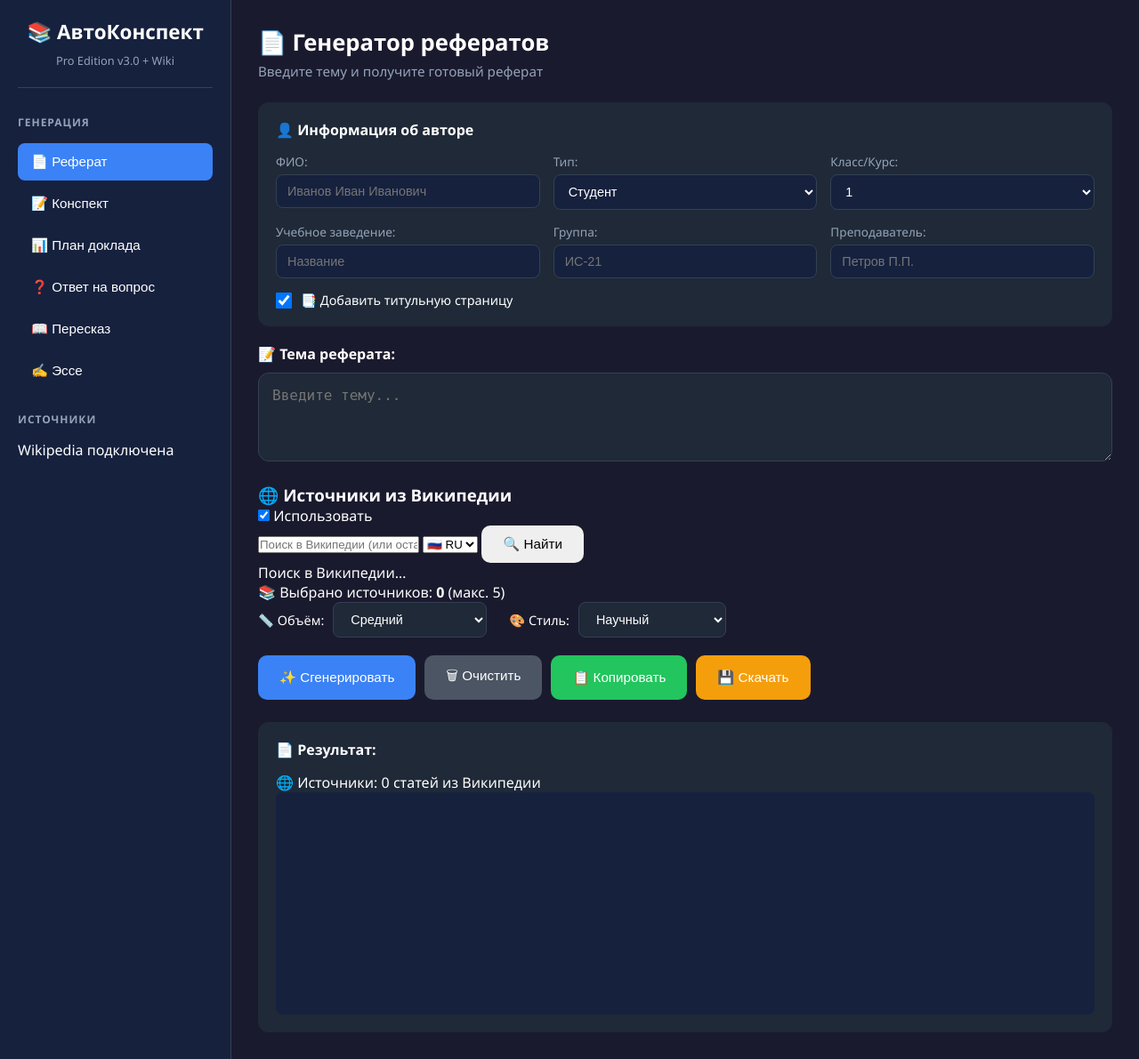
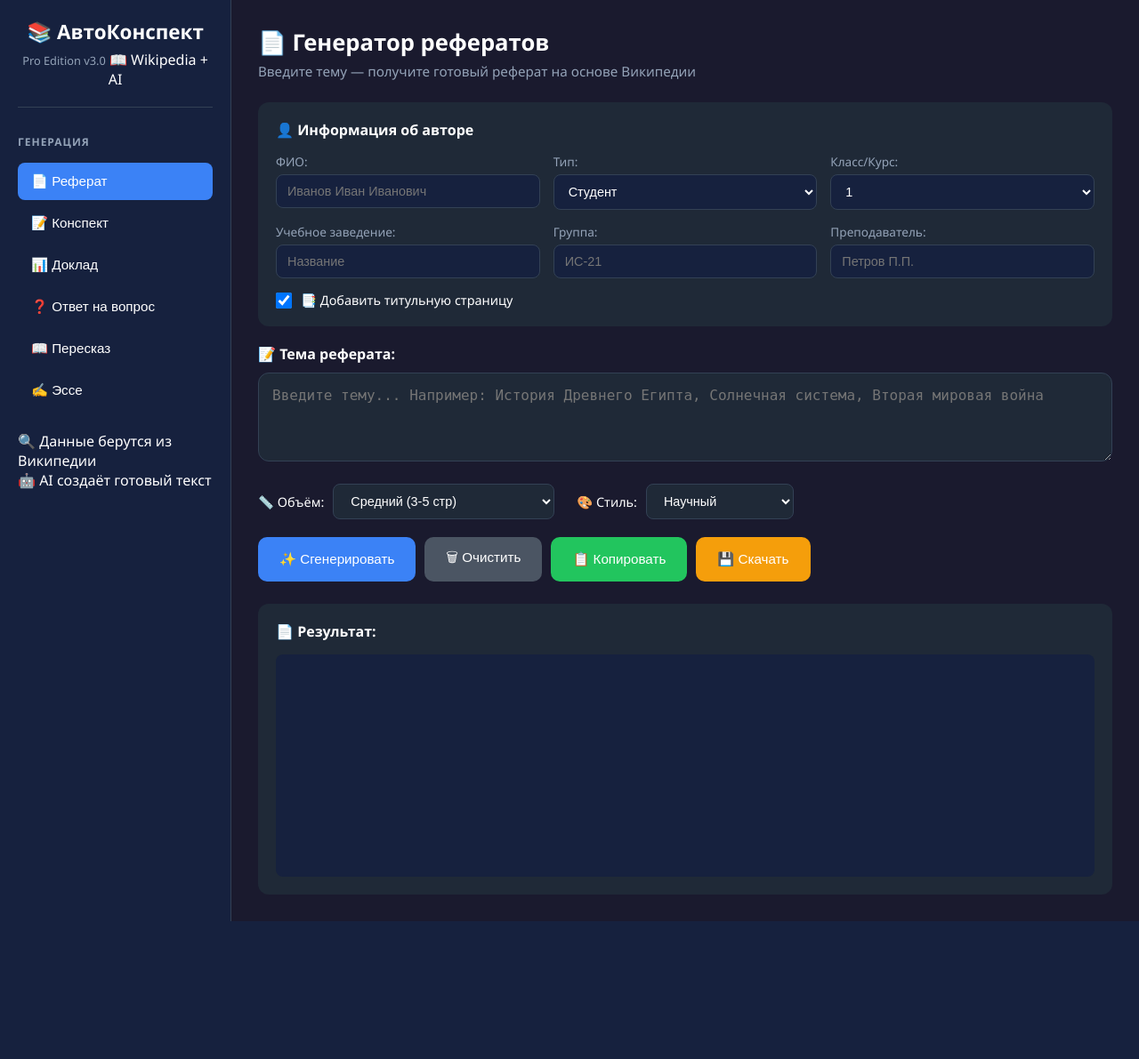
Before and after one commit to maksvoronencko4-cyber/autoconspect, a Flask app: page / in a window 1280 px wide. Shown: the whole page at 89% size. After the commit the page ends 1036 px from the top, so only its background shows below. Run offline with Flask 3, Linux system fonts and the light colour scheme.

Commit message:
Update index.html

```diff
--- a/templates/index.html
+++ b/templates/index.html
@@ -12,25 +12,23 @@
         <aside class="sidebar">
             <div class="logo">
                 <h1>📚 АвтоКонспект</h1>
-                <span class="version">Pro Edition v3.0 + Wiki</span>
+                <span class="version">Pro Edition v3.0</span>
+                <span class="wiki-badge">📖 Wikipedia + AI</span>
             </div>
 
             <div class="menu-section">
                 <h3>ГЕНЕРАЦИЯ</h3>
                 <button class="menu-btn active" data-mode="referat">📄 Реферат</button>
                 <button class="menu-btn" data-mode="conspect">📝 Конспект</button>
-                <button class="menu-btn" data-mode="doklad">📊 План доклада</button>
+                <button class="menu-btn" data-mode="doklad">📊 Доклад</button>
                 <button class="menu-btn" data-mode="question">❓ Ответ на вопрос</button>
                 <button class="menu-btn" data-mode="retell">📖 Пересказ</button>
                 <button class="menu-btn" data-mode="essay">✍️ Эссе</button>
             </div>
 
-            <div class="menu-section">
-                <h3>ИСТОЧНИКИ</h3>
-                <div class="wiki-status" id="wiki-status">
-                    <span class="wiki-dot"></span>
-                    <span>Wikipedia подключена</span>
-                </div>
+            <div class="info-box">
+                <p>🔍 Данные берутся из Википедии</p>
+                <p>🤖 AI создаёт готовый текст</p>
             </div>
         </aside>
 
@@ -38,7 +36,7 @@
         <main class="workspace">
             <header class="header">
                 <h2 id="mode-title">📄 Генератор рефератов</h2>
-                <p id="mode-subtitle">Введите тему и получите готовый реферат</p>
+                <p id="mode-subtitle">Введите тему — получите готовый реферат на основе Википедии</p>
             </header>
 
             <!-- Информация об авторе -->
@@ -96,58 +94,18 @@
             <!-- Ввод темы -->
             <section class="input-section">
                 <label id="input-label">📝 Тема реферата:</label>
-                <textarea id="topic-input" placeholder="Введите тему..."></textarea>
+                <textarea id="topic-input" placeholder="Введите тему... Например: История Древнего Египта, Солнечная система, Вторая мировая война"></textarea>
             </section>
-
-            <!-- ═══════ ВИКИПЕДИЯ ═══════ -->
-            <section class="wiki-section" id="wiki-section">
-                <div class="wiki-header">
-                    <h3>🌐 Источники из Википедии</h3>
-                    <label class="toggle-label">
-                        <input type="checkbox" id="use-wiki" checked>
-                        <span class="toggle-slider"></span>
-                        <span class="toggle-text">Использовать</span>
-                    </label>
-                </div>
-
-                <div class="wiki-body" id="wiki-body">
-                    <div class="wiki-search-row">
-                        <input type="text" id="wiki-query"
-                               placeholder="Поиск в Википедии (или оставьте пустым — возьмёт тему)">
-                        <select id="wiki-lang">
-                            <option value="ru">🇷🇺 RU</option>
-                            <option value="en">🇬🇧 EN</option>
-                        </select>
-                        <button class="btn btn-wiki" id="wiki-search-btn">🔍 Найти</button>
-                    </div>
-
-                    <!-- Индикатор загрузки поиска -->
-                    <div id="wiki-loading" class="wiki-loading hidden">
-                        <div class="spinner-small"></div>
-                        <span>Поиск в Википедии…</span>
-                    </div>
-
-                    <!-- Результаты -->
-                    <div id="wiki-results" class="wiki-results"></div>
-
-                    <!-- Счётчик выбранных -->
-                    <div id="wiki-selected-bar" class="wiki-selected-bar hidden">
-                        📚 Выбрано источников: <strong id="wiki-count">0</strong>
-                        <span class="wiki-hint">(макс. 5)</span>
-                    </div>
-                </div>
-            </section>
-            <!-- ═══════ /ВИКИПЕДИЯ ═══════ -->
 
             <!-- Опции -->
             <section class="options-section">
                 <div class="option">
                     <label>📏 Объём:</label>
                     <select id="volume">
-                        <option value="short">Краткий</option>
-                        <option value="medium" selected>Средний</option>
-                        <option value="long">Подробный</option>
-                        <option value="very_long">Очень подробный</option>
+                        <option value="short">Краткий (1-2 стр)</option>
+                        <option value="medium" selected>Средний (3-5 стр)</option>
+                        <option value="long">Подробный (6-10 стр)</option>
+                        <option value="very_long">Очень подробный (10-15 стр)</option>
                     </select>
                 </div>
                 <div class="option">
@@ -175,18 +133,10 @@
                     <label>📄 Результат:</label>
                     <span id="stats"></span>
                 </div>
-
-                <!-- Бейдж источников -->
-                <div id="wiki-badge" class="wiki-badge hidden">
-                    🌐 Источники: <span id="wiki-badge-count">0</span> статей из Википедии
-                </div>
-
                 <div id="result" class="result-content"></div>
-
                 <div id="loading" class="loading hidden">
                     <div class="spinner"></div>
-                    <span>✨ Генерация текста…</span>
-                    <span class="loading-sub" id="loading-sub"></span>
+                    <span id="loading-text">🔍 Поиск в Википедии...</span>
                 </div>
             </section>
         </main>
```
